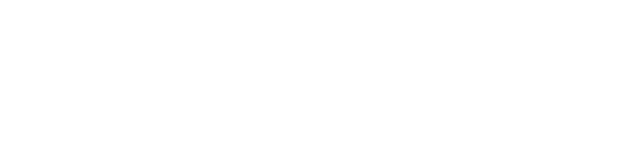
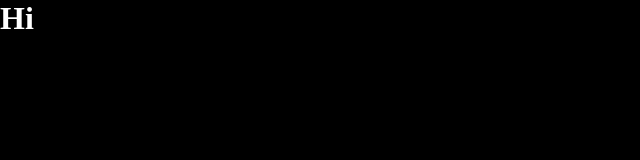
Before and after one commit to devinleejones/typing-tutor, a plain HTML site: page index.html in a window 1280 px wide. Shown: the whole page, without its empty margins (0-640 px from the left). Drawn offline with Linux system fonts and the light colour scheme.

Commit message:
#1 Put background and text colors in styles.css

```diff
--- a/index.html
+++ b/index.html
@@ -4,8 +4,10 @@
   <meta charset="UTF-8">
   <meta name="viewport" content="width=device-width, initial-scale=1.0"/>
   <meta http-equiv="X-UA-Compatible" content="ie=edge"/>
+  <link rel="stylesheet" href="styles.css"/>
   <title>See The Text</title>
 </head>
 <body>
+  <h1>Hi</h1>
 </body>
 </html>
--- /dev/null
+++ b/styles.css
@@ -0,0 +1,5 @@
+* {
+  margin: 0;
+  background-color: black;
+  color: white;
+}
```
